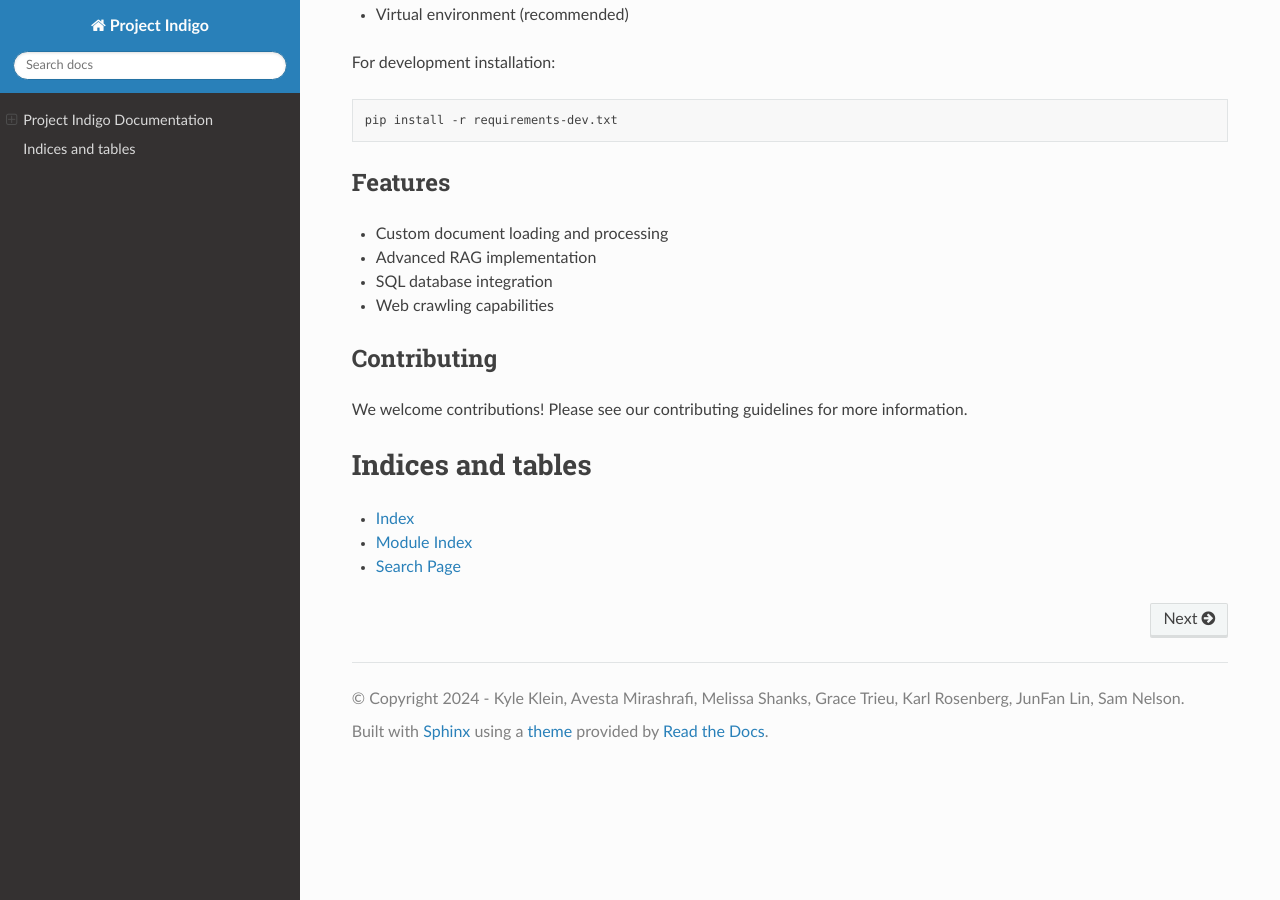
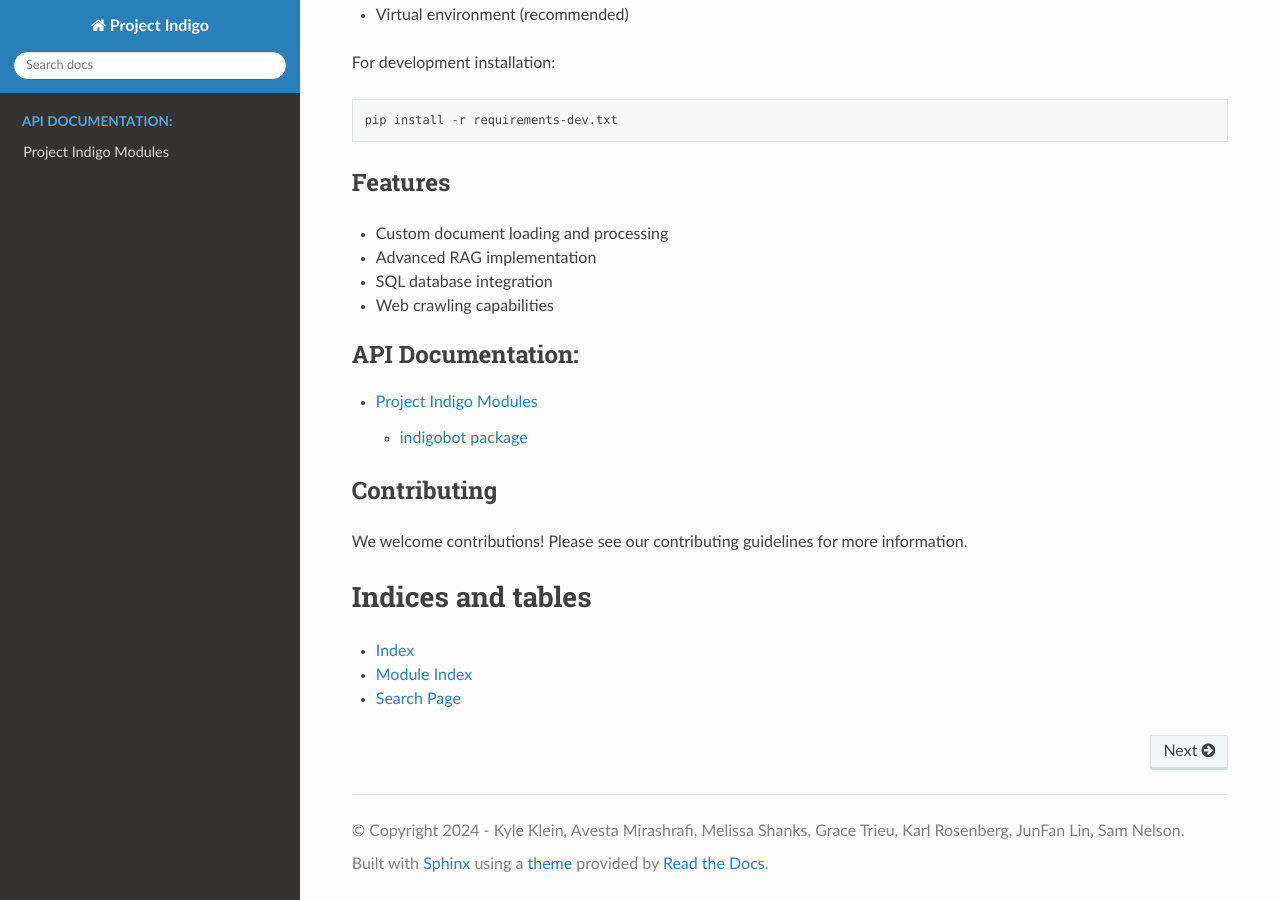
Before and after one commit to Project-Indigo-HQ/indigobot-webui, a Sphinx documentation site: the page built from docs/source/index.rst, in a window 1280 px wide and 900 px high, scrolled down 619 px. Built offline with Sphinx 7.4.7 and the Read the Docs theme 3.1.0, drawn with Linux system fonts in a browser that asks for light colours.

Commit message:
docs: Add title to modules.rst for Sphinx documentation

```diff
--- a/docs/source/modules.rst
+++ b/docs/source/modules.rst
@@ -1 +1,7 @@
-indigobot
+Project Indigo Modules
+=====================
+
+.. toctree::
+   :maxdepth: 4
+
+   indigobot
```
